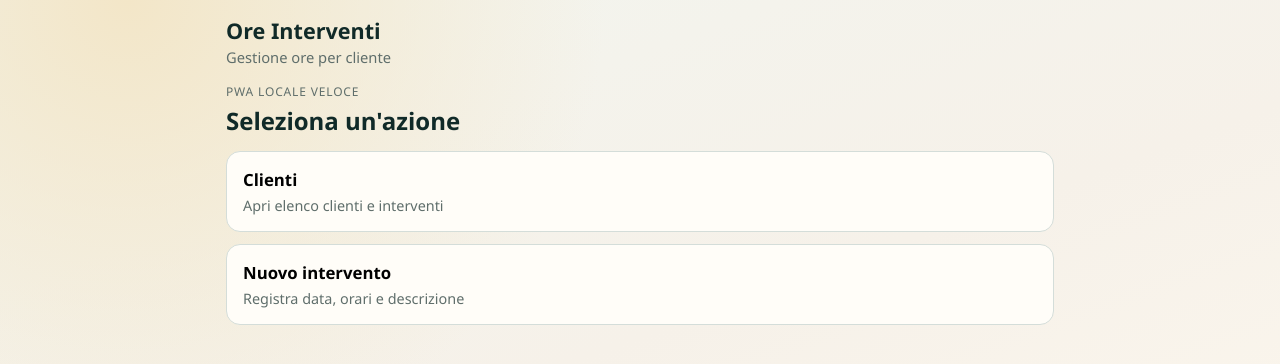
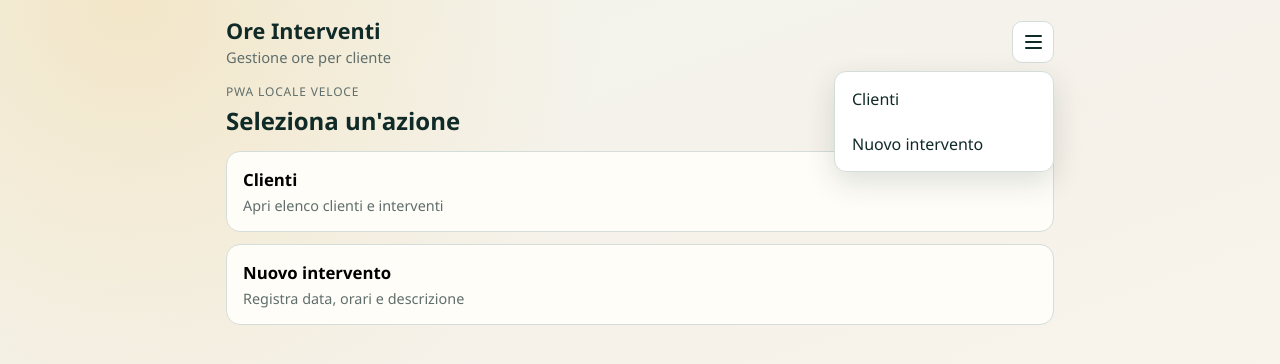
Before and after one commit to peppeluk/gestore-interventi-orari, a website: page index.html in a window 1280 px wide. Drawn offline with Linux system fonts and the light colour scheme.

Commit message:
feat: add global nav menu and Vercel project config

```diff
--- a/app.js
+++ b/app.js
@@ -30,6 +30,10 @@ function bindRefs() {
   refs.screenSubtitle = document.getElementById("screenSubtitle");
   refs.goClients = document.getElementById("goClients");
   refs.goNewIntervention = document.getElementById("goNewIntervention");
+  refs.menuBtn = document.getElementById("menuBtn");
+  refs.appMenu = document.getElementById("appMenu");
+  refs.menuClientsBtn = document.getElementById("menuClientsBtn");
+  refs.menuNewInterventionBtn = document.getElementById("menuNewInterventionBtn");
 
   refs.clientSearch = document.getElementById("clientSearch");
   refs.clientsList = document.getElementById("clientsList");
@@ -60,10 +64,22 @@ function bindRefs() {
 
 function bindEvents() {
   refs.backBtn.addEventListener("click", onBack);
-  refs.goClients.addEventListener("click", () => navigateTo("clients"));
-  refs.goNewIntervention.addEventListener("click", () => {
-    prepareNewForm();
-    navigateTo("new");
+  refs.goClients.addEventListener("click", goToClients);
+  refs.goNewIntervention.addEventListener("click", goToNewIntervention);
+  refs.menuBtn.addEventListener("click", onToggleMenu);
+  refs.menuClientsBtn.addEventListener("click", goToClients);
+  refs.menuNewInterventionBtn.addEventListener("click", goToNewIntervention);
+
+  document.addEventListener("click", evt => {
+    if (refs.appMenu.hidden) return;
+    if (evt.target.closest(".topbar-actions")) return;
+    closeMenu();
+  });
+
+  document.addEventListener("keydown", evt => {
+    if (evt.key === "Escape") {
+      closeMenu();
+    }
   });
 
   refs.clientSearch.addEventListener("input", evt => {
@@ -144,6 +160,7 @@ function bindEvents() {
 }
 
 function navigateTo(screen, options = {}) {
+  closeMenu();
   const { push = true } = options;
   if (push && currentScreen) {
     navStack.push({ screen: currentScreen, clientId: currentClientId });
@@ -160,6 +177,35 @@ function navigateTo(screen, options = {}) {
   } else if (screen === "client-detail") {
     renderClientDetail();
   }
+}
+
+function goToClients() {
+  navigateTo("clients");
+}
+
+function goToNewIntervention() {
+  prepareNewForm();
+  navigateTo("new");
+}
+
+function onToggleMenu() {
+  if (refs.appMenu.hidden) {
+    refs.appMenu.hidden = false;
+    refs.menuBtn.setAttribute("aria-expanded", "true");
+    return;
+  }
+  closeMenu();
+}
+
+function closeMenu() {
+  if (!refs.appMenu || refs.appMenu.hidden) {
+    if (refs.menuBtn) {
+      refs.menuBtn.setAttribute("aria-expanded", "false");
+    }
+    return;
+  }
+  refs.appMenu.hidden = true;
+  refs.menuBtn.setAttribute("aria-expanded", "false");
 }
 
 function onBack() {
--- a/index.html
+++ b/index.html
@@ -16,6 +16,24 @@
       <div class="brand">
         <h1 id="screenTitle">Ore Interventi</h1>
         <p id="screenSubtitle">Gestione ore per cliente</p>
+      </div>
+      <div class="topbar-actions">
+        <button
+          id="menuBtn"
+          class="ghost-btn menu-btn"
+          type="button"
+          aria-expanded="false"
+          aria-controls="appMenu"
+          aria-label="Apri menu navigazione"
+        >
+          <span class="menu-line"></span>
+          <span class="menu-line"></span>
+          <span class="menu-line"></span>
+        </button>
+        <nav id="appMenu" class="app-menu" hidden>
+          <button id="menuClientsBtn" class="menu-item-btn" type="button">Clienti</button>
+          <button id="menuNewInterventionBtn" class="menu-item-btn" type="button">Nuovo intervento</button>
+        </nav>
       </div>
     </header>
 
--- a/styles.css
+++ b/styles.css
@@ -35,6 +35,12 @@ body {
   align-items: center;
   gap: 12px;
   margin-bottom: 16px;
+  position: relative;
+}
+
+.brand {
+  min-width: 0;
+  flex: 1;
 }
 
 .brand h1 {
@@ -46,6 +52,61 @@ body {
   margin: 2px 0 0;
   color: var(--muted);
   font-size: 0.92rem;
+}
+
+.topbar-actions {
+  margin-left: auto;
+  position: relative;
+}
+
+.menu-btn {
+  width: 42px;
+  height: 42px;
+  padding: 0;
+  display: inline-flex;
+  flex-direction: column;
+  align-items: center;
+  justify-content: center;
+  gap: 4px;
+}
+
+.menu-line {
+  display: block;
+  width: 17px;
+  height: 2px;
+  border-radius: 999px;
+  background: currentColor;
+}
+
+.app-menu {
+  position: absolute;
+  top: calc(100% + 8px);
+  right: 0;
+  min-width: 220px;
+  border: 1px solid var(--line);
+  border-radius: 12px;
+  background: #fff;
+  padding: 6px;
+  display: grid;
+  gap: 3px;
+  box-shadow: 0 10px 30px rgba(16, 42, 40, 0.14);
+  z-index: 50;
+}
+
+.menu-item-btn {
+  border: 0;
+  border-radius: 9px;
+  background: transparent;
+  color: var(--ink);
+  text-align: left;
+  padding: 10px 11px;
+  cursor: pointer;
+}
+
+.menu-item-btn:hover,
+.menu-item-btn:focus-visible {
+  background: var(--accent-soft);
+  outline: none;
 }
 
 .screen {
--- a/sw.js
+++ b/sw.js
@@ -1,4 +1,4 @@
-const CACHE_NAME = "ore-interventi-cache-v4";
+const CACHE_NAME = "ore-interventi-cache-v5";
 const CORE_ASSETS = [
   "./",
   "./index.html",
```
Also changed, not shown: package.json (added, +11 -0 lines), README.md, vercel.json (added).
